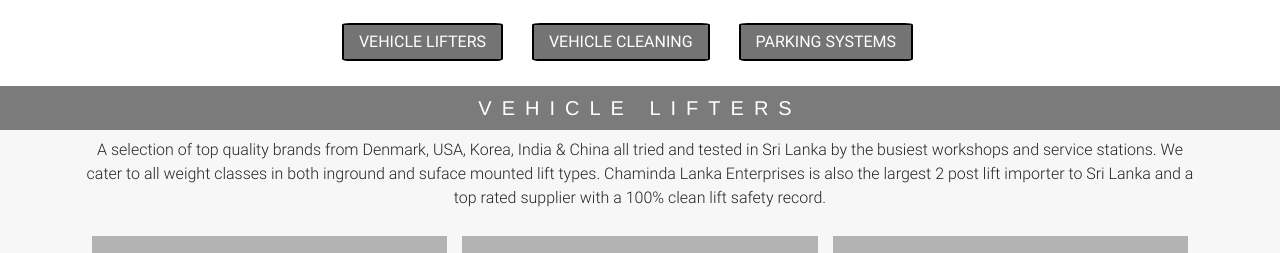
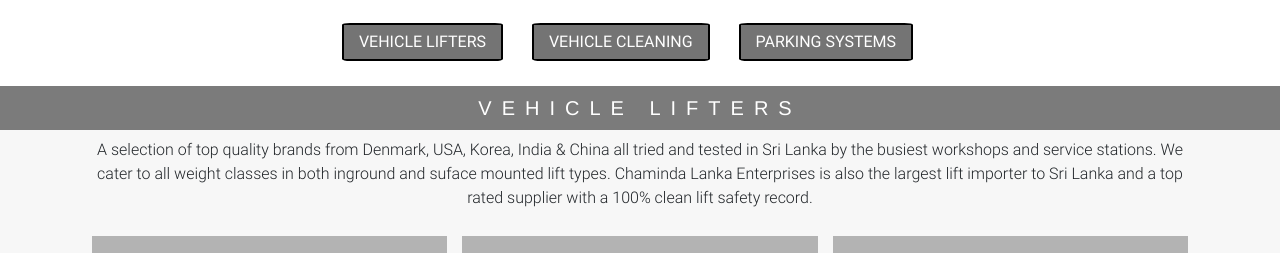
Before and after one commit to pasanMadushan/chamindalankaenterprises, a plain HTML site: page servicestat.html in a window 1280 px wide. Shown: the part 240-493 px from the top of the page. Drawn offline with Linux system fonts and the light colour scheme.

Commit message:
Update servicestat.html

```diff
--- a/servicestat.html
+++ b/servicestat.html
@@ -112,7 +112,7 @@
 
  	<div class="container">
  		<p style="text-align: center;">
- 			A selection of top quality brands from Denmark, USA, Korea, India & China all tried and tested in Sri Lanka by the busiest workshops and service stations. We cater to all weight classes in both inground and suface mounted lift types. Chaminda Lanka Enterprises is also the largest 2 post lift importer to Sri Lanka and a top rated supplier with a 100% clean lift safety record.
+ 			A selection of top quality brands from Denmark, USA, Korea, India & China all tried and tested in Sri Lanka by the busiest workshops and service stations. We cater to all weight classes in both inground and suface mounted lift types. Chaminda Lanka Enterprises is also the largest lift importer to Sri Lanka and a top rated supplier with a 100% clean lift safety record.
 
 
  		</p>
```
